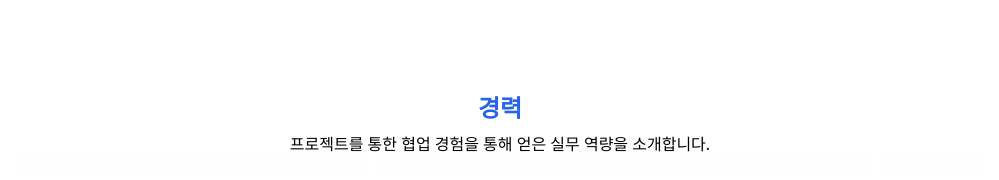
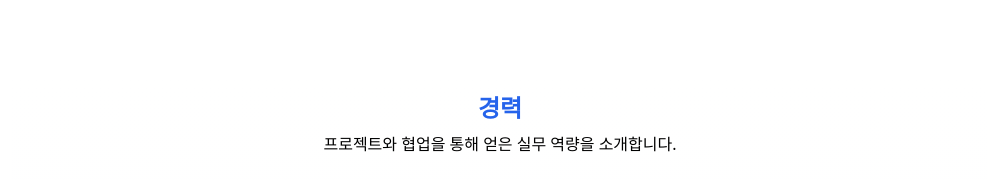
Before and after one commit to yujuseop/JuseopSite, a Next.js app in the folder my-app/: page / in a window 1280 px wide. Shown: the part 1540-1720 px from the top of the page, without its empty margins (140-1139 px from the left). Built offline with nearby package versions, Linux system fonts and the light colour scheme.

Commit message:
fix:경험내용수정

```diff
--- a/my-app/src/components/Experience.tsx
+++ b/my-app/src/components/Experience.tsx
@@ -55,7 +55,7 @@ export default function Experience() {
         <header className="space-y-2 text-center">
           <h2 className="text-2xl font-bold text-blue-600">경력</h2>
           <p className="text-sm text-muted-foreground lg:text-base">
-            프로젝트를 통한 협업 경험을 통해 얻은 실무 역량을 소개합니다.
+            프로젝트와 협업을 통해 얻은 실무 역량을 소개합니다.
           </p>
         </header>
 
```
